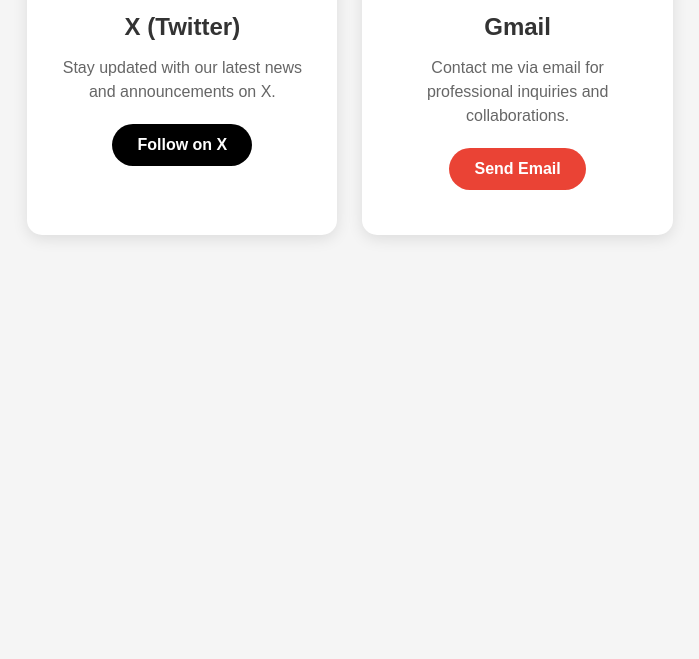
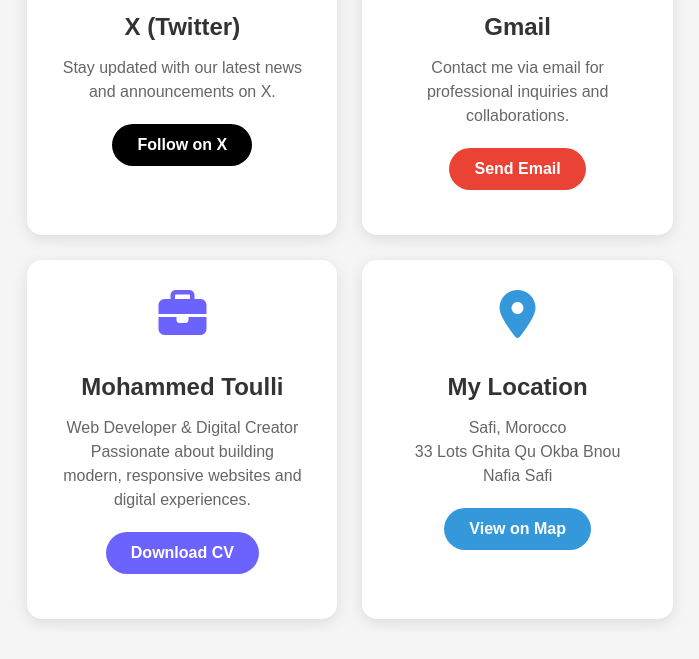
Before and after one commit to mohammedtoulli/cart, a plain HTML site: page index.html in a window 1280 px wide. Shown: the part 1330-1989 px from the top of the page, without its empty margins (290-989 px from the left). Before the commit the page ends 1605 px from the top, so only its background shows below. Drawn offline with Linux system fonts and the light colour scheme.

Commit message:
Update index.html

```diff
--- a/index.html
+++ b/index.html
@@ -153,6 +153,16 @@
         .gmail .card-link:hover {
             background-color: #D33426;
         }
+
+        /* Add Address card styles */
+        .address .social-icon { color: #3498db; }
+        .address .card-link { background-color: #3498db; }
+        .address .card-link:hover { background-color: #2980b9; }
+
+        /* Add professional card styles */
+        .professional .social-icon { color: #6c63ff; }
+        .professional .card-link { background-color: #6c63ff; }
+        .professional .card-link:hover { background-color: #5548c8; }
     </style>
 </head>
 <body>
@@ -239,6 +249,26 @@
                     </div>
                 </div>
 
+            <!-- Professional Card -->
+            <div class="card professional">
+                <i class="fas fa-briefcase social-icon"></i>
+                <div class="card-content">
+                    <h3 class="card-title">Mohammed Toulli</h3>
+                    <p class="card-description">Web Developer & Digital Creator<br>Passionate about building modern, responsive websites and digital experiences.</p>
+                    <a href="cv_mohammed_toulli.pdf" target="_blank" class="card-link">Download CV</a>
+                </div>
+            </div>
+
+            <!-- Address Card -->
+            <div class="card address">
+                <i class="fas fa-map-marker-alt social-icon"></i>
+                <div class="card-content">
+                    <h3 class="card-title">My Location</h3>
+                    <p class="card-description">Safi, Morocco<br>33 Lots Ghita Qu Okba Bnou Nafia  Safi </p>
+                    <a href="https://maps.app.goo.gl/4Yec2kDZ2uKGQW8b6" target="_blank" class="card-link">View on Map</a>
+                </div>
+            </div>
+
         </div>
     </div>
 </body>
```
